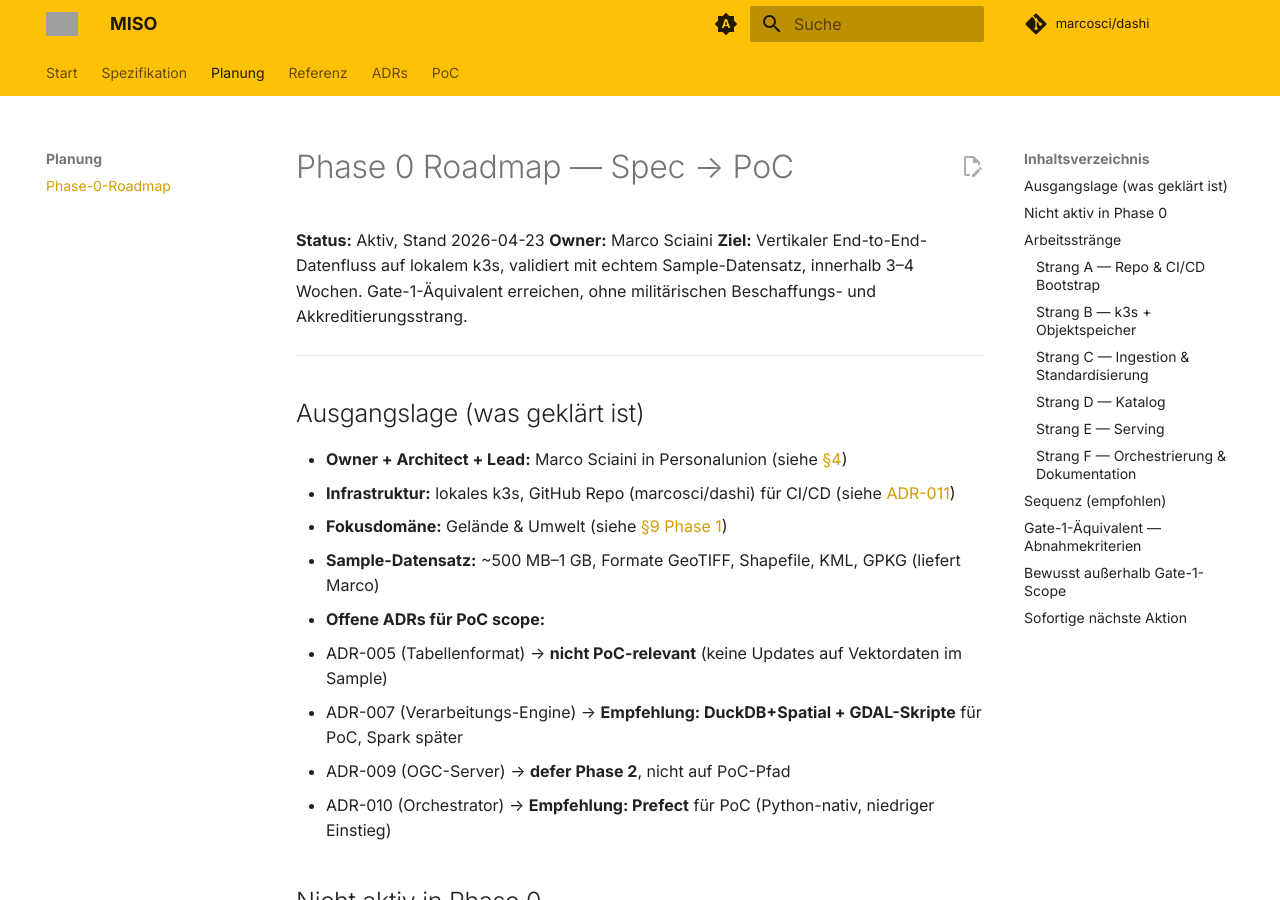
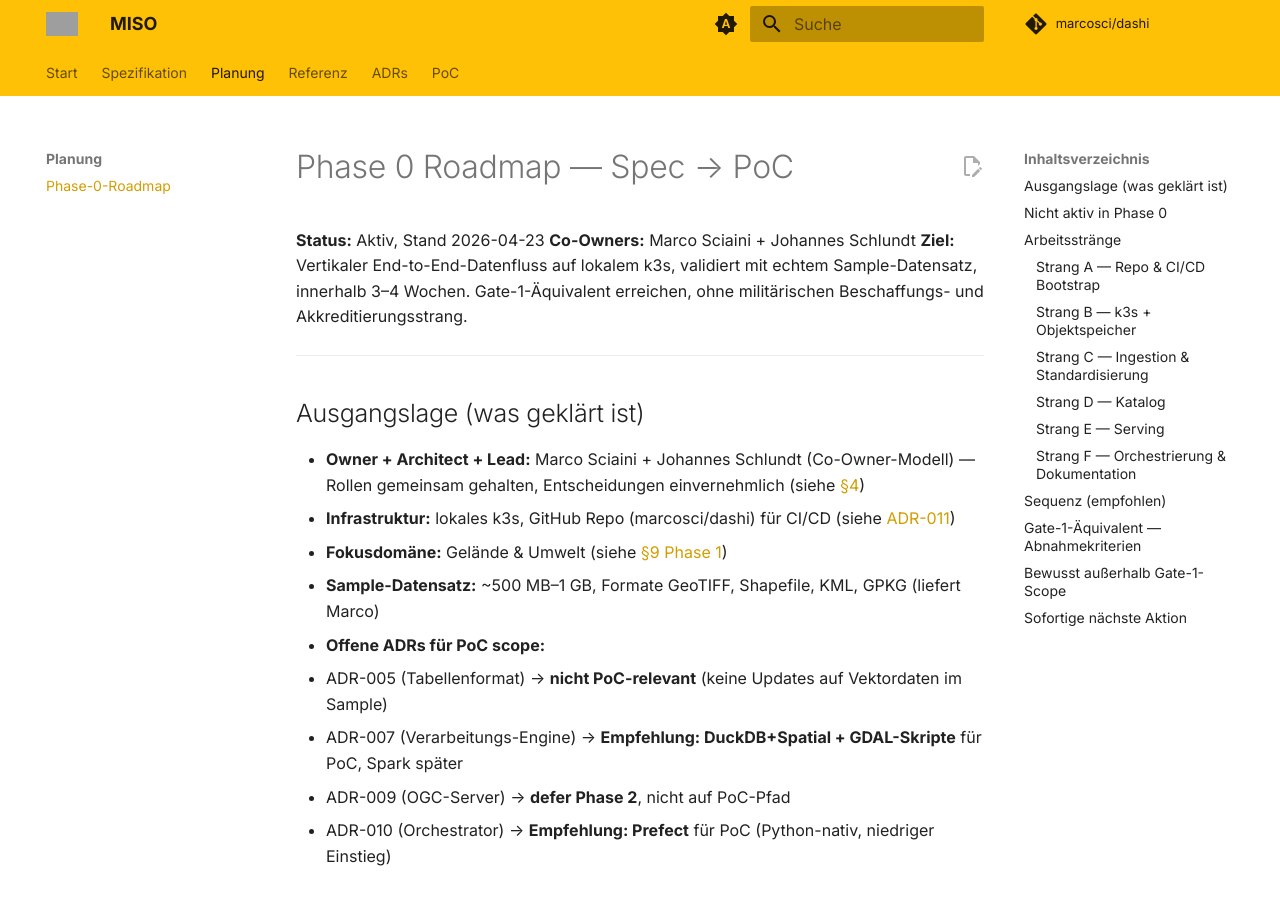
Before and after one commit to marcosci/dashi, an MkDocs documentation site: the page built from docs/PHASE-0-ROADMAP.md, in a window 1280 px wide and 900 px high. Built offline with MkDocs 1.6.1 and Material for MkDocs 9.7.7, drawn with Linux system fonts in a browser that asks for light colours; comment, search, counter and statistics services are not loaded; grey boxes are pictures that could not be loaded.

Commit message:
Fix owner line to Co-Owners everywhere
docs/04-stakeholders.md had both names but four other surfaces
(README, poc/README, docs/index.md, PHASE-0-ROADMAP) still showed
Marco solo. All flipped to Co-Owners: Marco Sciaini + Johannes
Schlundt with a short note on the two-person model in the
roadmap.

```diff
--- a/docs/PHASE-0-ROADMAP.md
+++ b/docs/PHASE-0-ROADMAP.md
@@ -1,14 +1,14 @@
 # Phase 0 Roadmap — Spec → PoC
 
 **Status:** Aktiv, Stand 2026-04-23
-**Owner:** Marco Sciaini
+**Co-Owners:** Marco Sciaini + Johannes Schlundt
 **Ziel:** Vertikaler End-to-End-Datenfluss auf lokalem k3s, validiert mit echtem Sample-Datensatz, innerhalb 3–4 Wochen. Gate-1-Äquivalent erreichen, ohne militärischen Beschaffungs- und Akkreditierungsstrang.
 
 ---
 
 ## Ausgangslage (was geklärt ist)
 
-- **Owner + Architect + Lead:** Marco Sciaini in Personalunion (siehe [§4](04-stakeholders.md))
+- **Owner + Architect + Lead:** Marco Sciaini + Johannes Schlundt (Co-Owner-Modell) — Rollen gemeinsam gehalten, Entscheidungen einvernehmlich (siehe [§4](04-stakeholders.md))
 - **Infrastruktur:** lokales k3s, GitHub Repo (marcosci/dashi) für CI/CD (siehe [ADR-011](adr/ADR-011-infra-substrate.md))
 - **Fokusdomäne:** Gelände & Umwelt (siehe [§9 Phase 1](09-phases.md))
 - **Sample-Datensatz:** ~500 MB–1 GB, Formate GeoTIFF, Shapefile, KML, GPKG (liefert Marco)
```
Also changed, not shown: README.md (+1 -1 lines), docs/index.md (+1 -1 lines), poc/README.md (+1 -1 lines).
